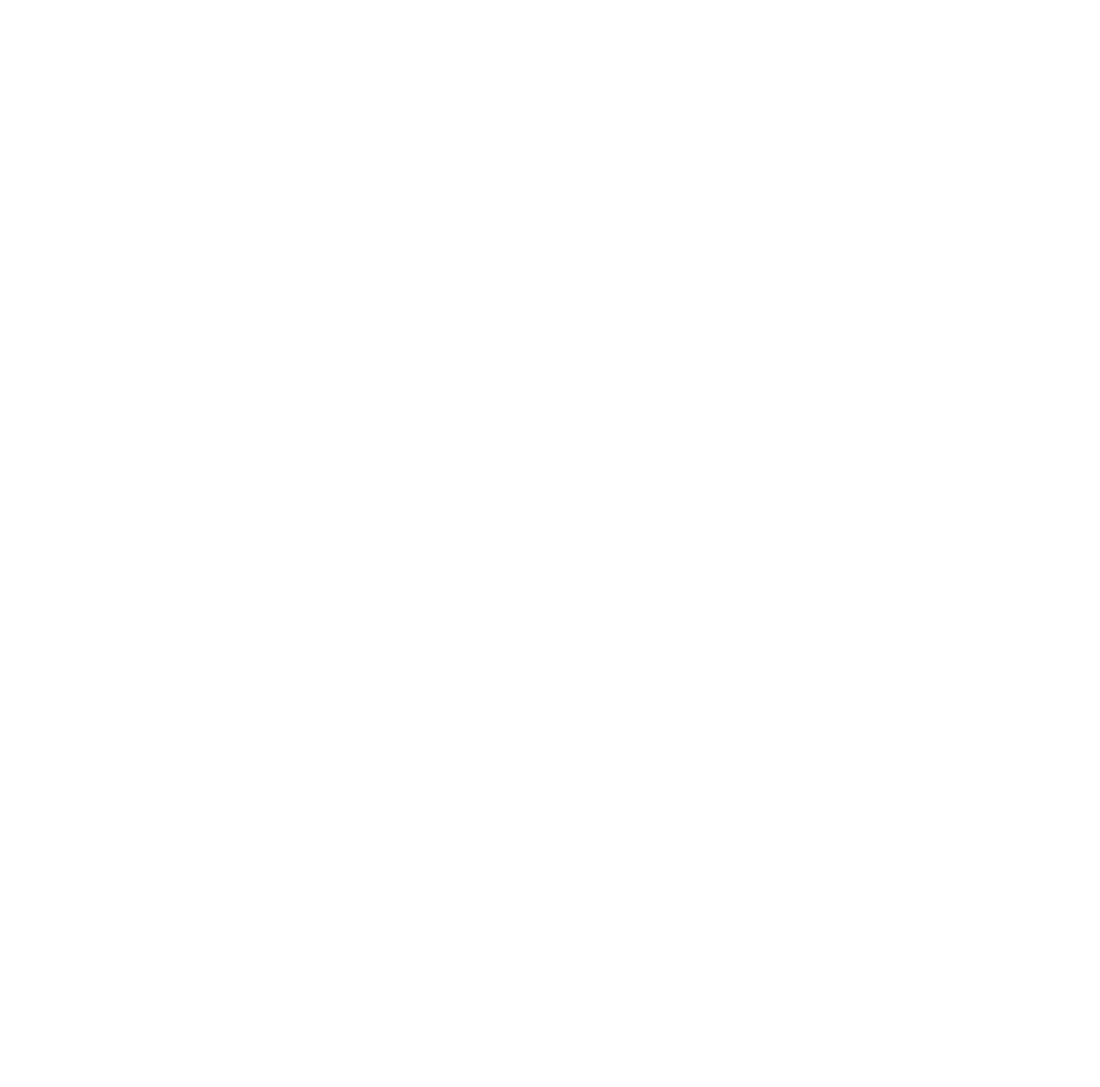
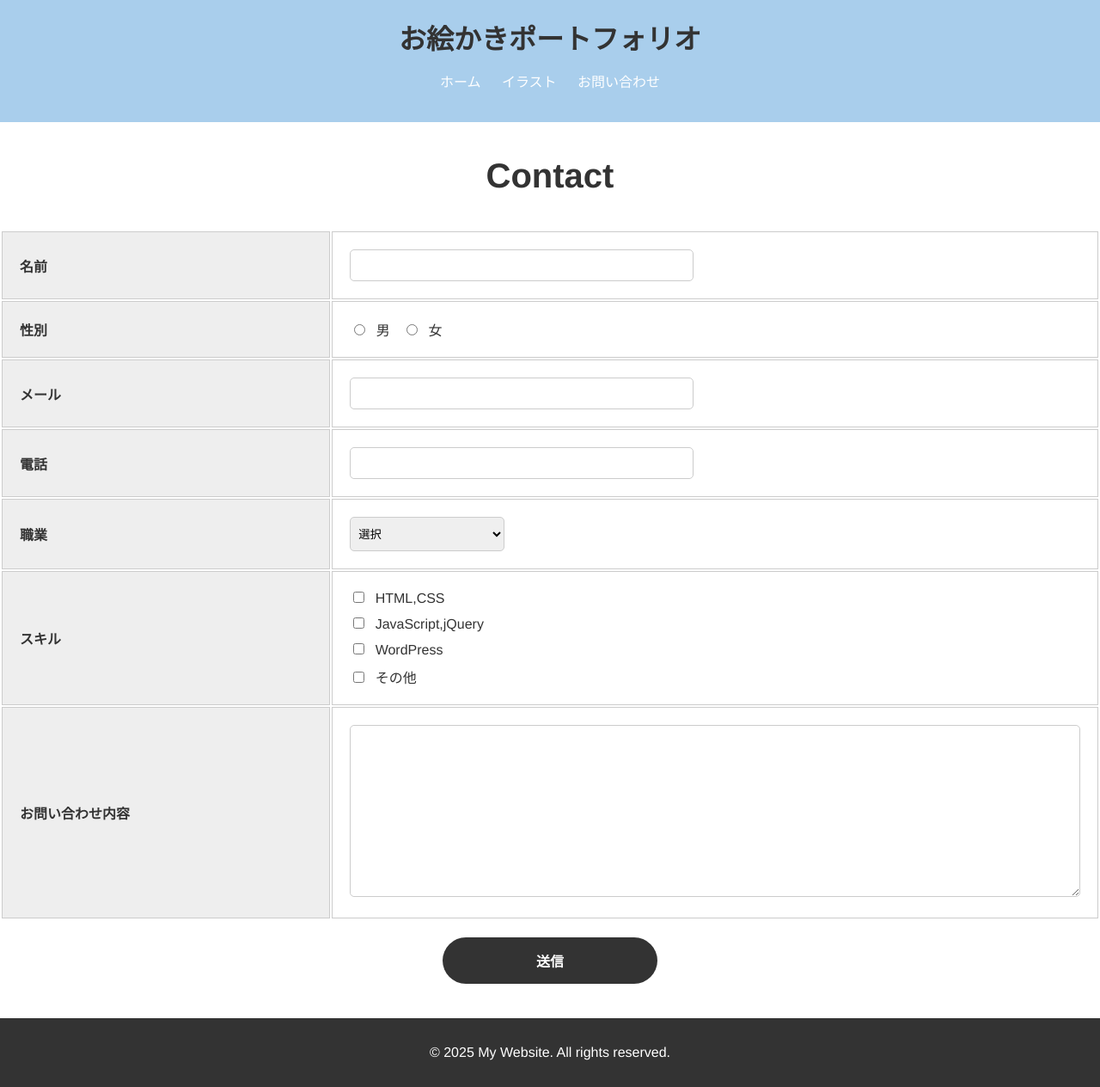
Before and after one commit to ejigael/WEBsite, a plain HTML site: page inquiry.html in a window 1280 px wide. Shown: the whole page at 86% size. Before the commit the page ends 800 px from the top, so only its background shows below. Drawn offline with Linux system fonts and the light colour scheme.

Commit message:
お問い合わせ追加

```diff
--- a/inquiry.html
+++ b/inquiry.html
@@ -0,0 +1,103 @@
+<!DOCTYPE html>
+<html lang="ja">
+<head>
+    <meta charset="UTF-8">
+    <meta name="viewport" content="width=device-width, initial-scale=1.0">
+    <title>Document</title>
+    <link rel="stylesheet" href="styleinquiry.css">
+</head>
+<body>
+  <header>
+    <h1>お絵かきポートフォリオ</h1>
+    <nav>
+      <ul>
+        <li><a href="#">ホーム</a></li>
+        <li><a href="index.html">イラスト</a></li>
+        <li><a href="inquiry.html">お問い合わせ</a></li>
+      </ul>
+    </nav>
+  </header>
+  <div class="content">
+    <h1 class="contact-ttl">Contact</h1>
+  </div>
+  <form action="">
+    <table class="contact-table">
+      <tr>
+        <th class="contact-item">名前</th>
+        <td class="contact-body">
+          <input type="text" name="名前" class="form-text" />
+        </td>
+      </tr>
+      <tr>
+        <th class="contact-item">性別</th>
+        <td class="contact-body">
+          <label class="contact-sex">
+            <input type="radio" name="性別" />
+            <span class="contact-sex-txt">男</span>
+          </label>
+          <label class="contact-sex">
+            <input type="radio" name="性別" />
+            <span class="contact-sex-txt">女</span>
+          </label>
+        </td>
+      </tr>
+      <tr>
+        <th class="contact-item">メール</th>
+        <td class="contact-body">
+          <input type="email" name="メール" class="form-text" />
+        </td>
+      </tr>
+      <tr>
+        <th class="contact-item">電話</th>
+        <td class="contact-body">
+          <input type="tel" name="電話" class="form-text" />
+        </td>
+      </tr>
+      <tr>
+        <th class="contact-item">職業</th>
+        <td class="contact-body">
+          <select name="職業" class="form-select">
+            <option>選択</option>
+            <option>学生</option>
+            <option>主婦</option>
+            <option>会社員</option>
+          </select>
+        </td>
+      </tr>
+      <tr>
+        <th class="contact-item">スキル</th>
+        <td class="contact-body">
+          <label class="contact-skill">
+            <input type="checkbox" name="スキル" />
+            <span class="contact-skill-txt">HTML,CSS</span>
+          </label>
+          <label class="contact-skill">
+            <input type="checkbox" name="スキル" />
+            <span class="contact-skill-txt">JavaScript,jQuery</span>
+          </label>
+          <label class="contact-skill">
+            <input type="checkbox" name="スキル" />
+            <span class="contact-skill-txt">WordPress</span>
+          </label>
+          <label class="contact-skill">
+            <input type="checkbox" name="スキル" />
+            <span class="contact-skill-txt">その他</span>
+          </label>
+        </td>
+      </tr>
+      <tr>
+        <th class="contact-item">お問い合わせ内容</th>
+        <td class="contact-body">
+          <textarea name="お問い合わせ" class="form-textarea"></textarea>
+        </td>
+      </tr>
+    </table>
+    <input class="contact-submit" type="submit" value="送信" />
+  </form>
+
+  <footer class="footer">
+    <p>&copy; 2025 My Website. All rights reserved.</p>
+  </footer>
+
+</body>
+</html>
--- a/style.css
+++ b/style.css
@@ -121,3 +121,10 @@ header nav ul li a {
     margin-right: 20px;
  }
 }
+
+.footer {
+  background-color: #333;
+  color: white;
+  text-align: center;
+  padding: 15px 0;
+}
--- /dev/null
+++ b/styleinquiry.css
@@ -0,0 +1,145 @@
+* {
+  box-sizing: border-box;
+}
+
+body, h1 {
+    margin:0;
+    padding:0;
+}
+
+body {
+  color: #333;
+  font-family: "Helvetica Neue", Arial, "Hiragino Kaku Gothic ProN", "Hiragino Sans", Meiryo, sans-serif;
+}
+
+header {
+  background-color: #a9ceec;
+  color: #333;
+  padding: 20px;
+  text-align: center;
+}
+
+header nav ul {
+  list-style: none;
+  padding: 0;
+}
+
+header nav ul li {
+  display: inline;
+  margin: 0 10px;
+}
+
+header nav ul li a {
+  color: white;
+  text-decoration: none;
+}
+
+.contact {
+    width: 960px;
+    margin: 0 auto;
+    padding: 60px 0;
+}
+
+.contact-ttl{
+  font-size: 40px;
+  font-weight: bold;
+  margin-top: 40px;
+  margin-bottom: 40px;
+  text-align: center;
+}
+
+.contact-table{
+    width: 100%;
+    margin-bottom: 20px;
+}
+
+.contact-item,
+.contact-body {
+  padding: 20px;
+  border: 1px solid #ccc;
+}
+
+.contact-item {
+  text-align: left; /* テキスト左寄せ */
+  width: 30%; /* 横幅30%指定（グレーの背景色部分） */
+  background-color: #eee; /* グレーの背景色 */
+}
+
+.contact-body {
+  width: 70%; /* 横幅70%指定（白背景色部分） */
+}
+
+.form-text{
+  width: 100%;
+  padding: 10px;
+  border-radius: 5px;
+  border: 1px solid #ccc;
+  appearance: none;
+  -webkit-appearance: none;
+  -moz-appearance: none;
+  max-width: 400px;
+}
+
+.contact-sex + .contact-sex {
+  margin-left: 10px;
+}
+
+.contact-sex-txt {
+  margin-left: 5px;
+}
+
+.form-select {
+    width: 180px;
+    height: 40px;
+    padding: 5px;
+    border: 1px solid #ccc;
+    border-radius: 5px;
+}
+
+.contact-skill {
+  display: block;
+}
+
+.contact-skill + .contact-skill {
+  margin-top: 10px;
+}
+
+.contact-skill-txt {
+  margin-left: 5px;
+}
+
+.form-textarea {
+  width: 100%;
+  padding: 10px;
+  height: 200px;
+  border-radius: 5px;
+  border: 1px solid #ccc;
+  appearance: none;
+  -webkit-appearance: none;
+  -moz-appearance: none;
+}
+
+.contact-submit {
+  width: 250px; /* 横幅指定 */
+  background-color: #333; /* 背景色 */
+  color: #fff; /* 文字色 */
+  font-weight: bold; /* 文字の太さ */
+  display: block; /* インライン要素をブロック要素に変更 */
+  margin: 0 auto; /* 中央寄せ */
+  font-size: 16px; /* 文字の大きさ */
+  padding: 15px; /* 内側の余白 */
+  border-radius: 100vh; /* 角丸指定 */
+  border: none;
+  appearance: none;
+  -webkit-appearance: none;
+  -moz-appearance: none;
+  cursor: pointer;
+  margin-bottom: 40px;
+}
+
+.footer {
+  background-color: #333;
+  color: white;
+  text-align: center;
+  padding: 15px 0;
+}
```
Also changed, not shown: index.html (+4 -0 lines).
